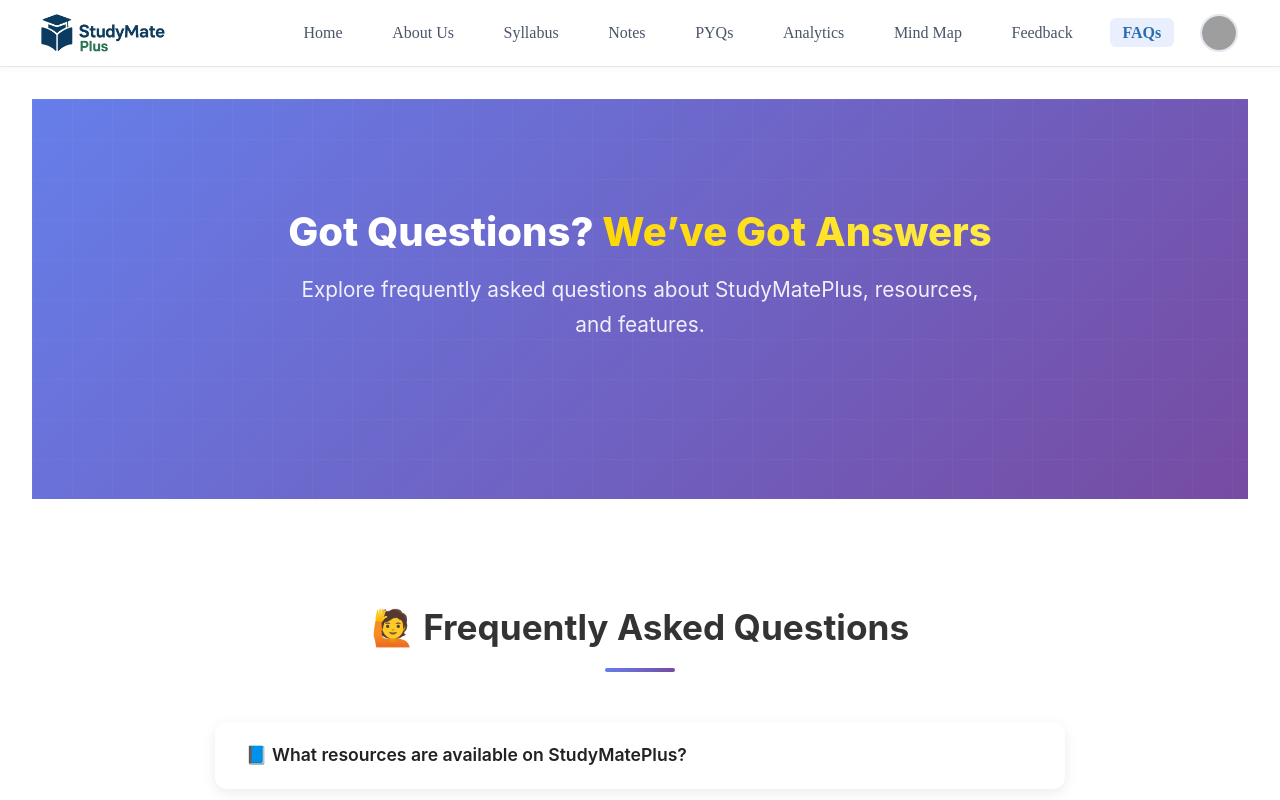
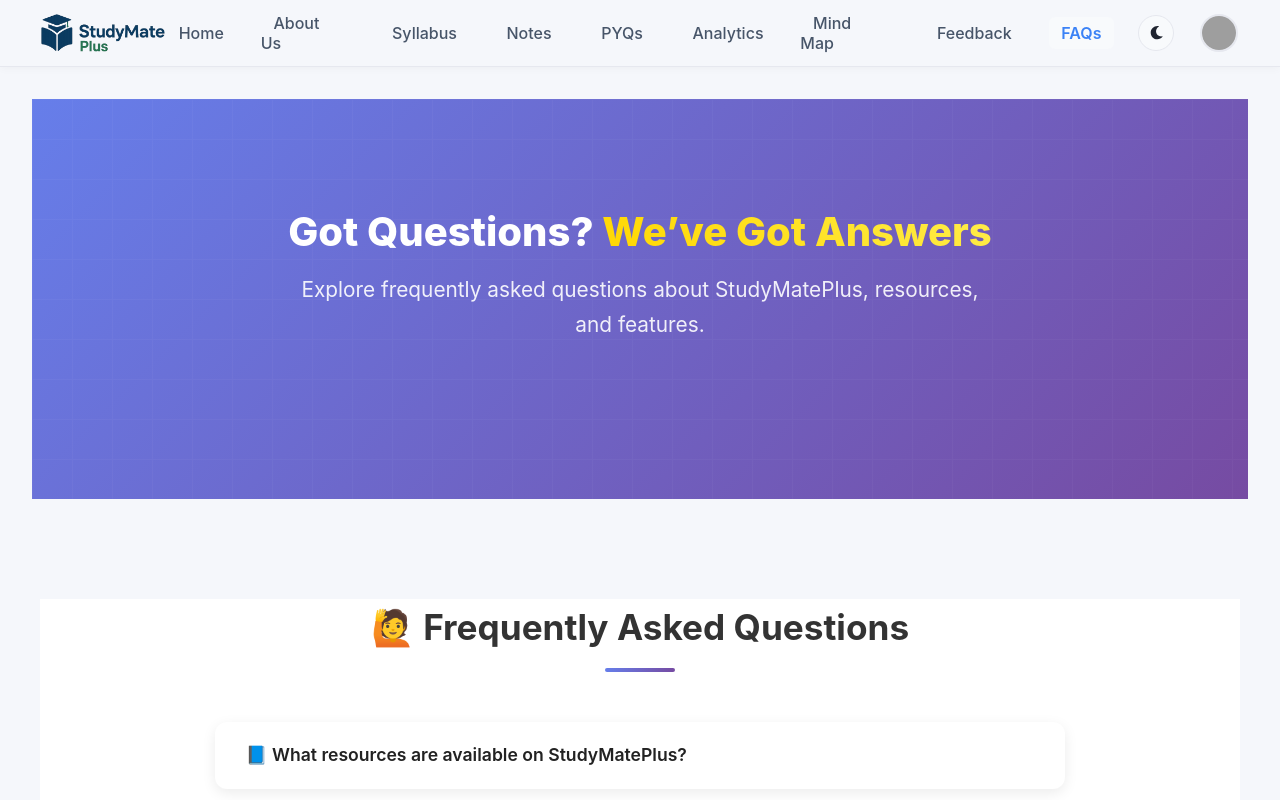
Before and after one commit to lovelymahor/StudyMatePlus, a React (Create React App) app in the folder client/: page /faq in a window 1280 px wide. Shown: the top 800 px of the page. Built offline with nearby package versions, Linux system fonts and the light colour scheme; grey boxes are pictures that could not be loaded.

Commit message:
feat(ui): add global dark mode with ThemeProvider and navbar toggle

```diff
--- a/client/src/App.js
+++ b/client/src/App.js
@@ -1,4 +1,5 @@
 import React from "react";
+import { ThemeProvider } from "./theme/ThemeProvider";
 import { BrowserRouter as Router, Routes, Route } from "react-router-dom";
 import Navbar from "./components/Navbar";
 import Home from "./pages/Home";
@@ -20,6 +21,7 @@
 
 const App = () => {
   return (
+    <ThemeProvider>
       <Router>
         <Navbar />
         <div style={{ padding: "2rem" }}>
@@ -43,6 +45,7 @@
           </Routes>
         </div>
       </Router>
+    </ThemeProvider>
   );
 };
 
--- a/client/src/components/Navbar.css
+++ b/client/src/components/Navbar.css
@@ -1,8 +1,8 @@
 /* Navbar.css - StudyMatePlus (Refined & Responsive Design) */
 
 .navbar {
-  background-color: #ffffff;
-  border-bottom: 1px solid #e2e8f0;
+  background-color: var(--bg);
+  border-bottom: 1px solid var(--border);
   padding: 0.75rem 1.5rem;
   position: sticky;
   top: 0;
@@ -28,7 +28,7 @@
 .navbar-brand {
   font-size: 1.6rem;
   font-weight: bold;
-  color: #2d3748;
+  color: var(--text);
   text-decoration: none;
   display: flex;
   align-items: center;
@@ -37,7 +37,7 @@
 }
 
 .navbar-brand:hover {
-  color: #4c51bf;
+  color: var(--brand);
 }
 
 /* --- NEW --- Wrapper for all right-side elements */
@@ -45,6 +45,24 @@
   display: flex;
   align-items: center;
   gap: 1.5rem; /* This sets the space between nav links and the profile icon */
+}
+
+/* Theme toggle button */
+.navbar-theme-toggle {
+  display: inline-flex;
+  align-items: center;
+  justify-content: center;
+  width: 36px;
+  height: 36px;
+  border-radius: 9999px;
+  background: var(--card);
+  color: var(--text);
+  border: 1px solid var(--border);
+  cursor: pointer;
+}
+
+.navbar-theme-toggle:hover {
+  box-shadow: 0 2px 8px rgba(0, 0, 0, 0.08);
 }
 
 /* Desktop navigation links */
@@ -58,7 +76,7 @@
 }
 
 .navbar-link {
-  color: #4a5568;
+  color: var(--muted);
   text-decoration: none;
   font-weight: 500;
   font-size: 1rem;
@@ -69,8 +87,8 @@
 
 .navbar-link:hover,
 .navbar-link:focus {
-  background-color: #edf2f7;
-  color: #2d3748;
+  background-color: var(--card);
+  color: var(--text);
 }
 
 /* Mobile toggle button (hamburger icon) */
@@ -79,7 +97,7 @@
   background: none;
   border: none;
   font-size: 1.5rem;
-  color: #4a5568;
+  color: var(--muted);
   cursor: pointer;
   padding: 0.5rem;
   border-radius: 4px;
@@ -87,7 +105,7 @@
 }
 
 .navbar-toggle:hover {
-  background-color: #e2e8f0;
+  background-color: var(--card);
 }
 
 /* Mobile menu container */
@@ -97,8 +115,8 @@
   top: 100%;
   left: 0;
   right: 0;
-  background-color: #ffffff;
-  border-top: 1px solid #e2e8f0;
+  background-color: var(--bg);
+  border-top: 1px solid var(--border);
   box-shadow: 0 4px 12px rgba(0, 0, 0, 0.05);
 }
 
@@ -117,9 +135,9 @@
 }
 
 .navbar-links-mobile li {
-  background-color: #f3f4f6;
+  background-color: var(--card);
   padding: 12px 20px;
-  color: #1a202c;
+  color: var(--text);
   border-radius: 10px;
   font-size: 1rem;
   font-weight: 600;
@@ -129,7 +147,7 @@
 }
 
 .navbar-links-mobile li:hover {
-  background-color: #4f46e5;
+  background-color: var(--brand);
   color: #ffffff;
   transform: translateX(6px);
   box-shadow: 0 4px 10px rgba(79, 70, 229, 0.3);
@@ -146,8 +164,8 @@
 .navbar-link.active,
 .navbar-link-mobile.active {
   font-weight: 600;
-  background-color: #e9effc;
-  color: #2b6cb0;
+  background-color: var(--card);
+  color: var(--brand);
 }
 
 /* Profile Image styles */
@@ -166,12 +184,12 @@
   width: 38px;
   border-radius: 50%;
   object-fit: cover;
-  border: 2px solid #e2e8f0;
+  border: 2px solid var(--border);
   transition: border-color 0.3s ease;
 }
 
 .navbar-profile-link:hover .navbar-profile-img {
-  border-color: #667eea;
+  border-color: var(--brand);
 }
 
 /* --- RESPONSIVE STYLES --- */
--- a/client/src/components/Navbar.js
+++ b/client/src/components/Navbar.js
@@ -2,12 +2,15 @@
 import React, { useState, useEffect } from "react";
 import { Link, NavLink } from "react-router-dom"; // CHANGED HERE
 import "./Navbar.css";
+import { useTheme } from "../theme/ThemeProvider";
+import { FaMoon, FaSun } from "react-icons/fa";
 
 const user = {
   avatar: "https://avatar.iran.liara.run/public/boy",
 };
 
 const Navbar = () => {
+  const { theme, toggleTheme } = useTheme();
   const [isMobileMenuOpen, setIsMobileMenuOpen] = useState(false);
 
   const toggleMobileMenu = () => {
@@ -59,6 +62,15 @@
           {/* END OF STEP 2 CHANGE */}
 
 
+          <button
+            aria-label="Toggle theme"
+            className="navbar-theme-toggle"
+            onClick={toggleTheme}
+            title={theme === "dark" ? "Switch to light" : "Switch to dark"}
+          >
+            {theme === "dark" ? <FaSun /> : <FaMoon />}
+          </button>
+
           <Link to="/profile" className="navbar-profile-link">
             <img
               src={user.avatar}
--- a/client/src/index.css
+++ b/client/src/index.css
@@ -5,9 +5,60 @@
     sans-serif;
   -webkit-font-smoothing: antialiased;
   -moz-osx-font-smoothing: grayscale;
+  background: var(--bg);
+  color: var(--text);
 }
 
 code {
   font-family: source-code-pro, Menlo, Monaco, Consolas, 'Courier New',
     monospace;
 }
+
+/* Theme variables */
+:root {
+  --bg: #ffffff;
+  --text: #0f172a;
+  --muted: #475569;
+  --card: #f8fafc;
+  --border: #e2e8f0;
+  --brand: #3b82f6;
+}
+
+html[data-theme="dark"] {
+  --bg: #0b1220;
+  --text: #e6edf7;
+  --muted: #a1a7b3;
+  --card: #0f172a;
+  --border: #1f2937;
+  --brand: #60a5fa;
+}
+
+.container, .home, .faq-page, .features, .stats, .how-it-works, .testimonials, .cta, .contributors, .footer, .navbar {
+  background: var(--bg);
+  color: var(--text);
+}
+
+.feature-card, .stat-item, .floating-card, .cta-content, .contributor-card, .footer-content {
+  background: var(--card);
+  border-color: var(--border);
+}
+
+a { color: var(--brand); }
+
+/* Ensure all cards/sections across pages inherit theme */
+.card, .section, .panel, .list, .grid, .hero, .faq-section, .features-section, .contact-section,
+.contributors, .cta, .stats, .how-it-works, .testimonials {
+  background: var(--bg);
+  color: var(--text);
+}
+
+/* Inputs and buttons generic theming */
+input, textarea, select {
+  background: var(--card);
+  color: var(--text);
+  border: 1px solid var(--border);
+}
+
+button {
+  color: var(--text);
+}
--- a/client/src/index.js
+++ b/client/src/index.js
@@ -1,5 +1,6 @@
 import React from "react";
 import ReactDOM from "react-dom/client";
+import "./index.css";
 import App from "./App";
 
 const root = ReactDOM.createRoot(document.getElementById("root"));
--- /dev/null
+++ b/client/src/theme/ThemeProvider.js
@@ -0,0 +1,46 @@
+import React, { createContext, useContext, useEffect, useMemo, useState } from "react";
+
+const ThemeContext = createContext({ theme: "light", toggleTheme: () => {} });
+
+export const ThemeProvider = ({ children }) => {
+  const getInitialTheme = () => {
+    if (typeof window === "undefined") return "light";
+    const stored = window.localStorage.getItem("smp_theme");
+    if (stored === "light" || stored === "dark") return stored;
+    const prefersDark = window.matchMedia && window.matchMedia("(prefers-color-scheme: dark)").matches;
+    return prefersDark ? "dark" : "light";
+  };
+
+  const [theme, setTheme] = useState(getInitialTheme);
+
+  useEffect(() => {
+    document.documentElement.setAttribute("data-theme", theme);
+    window.localStorage.setItem("smp_theme", theme);
+  }, [theme]);
+
+  useEffect(() => {
+    const media = window.matchMedia("(prefers-color-scheme: dark)");
+    const listener = (e) => {
+      const stored = window.localStorage.getItem("smp_theme");
+      if (!stored) setTheme(e.matches ? "dark" : "light");
+    };
+    if (media.addEventListener) media.addEventListener("change", listener);
+    else media.addListener(listener);
+    return () => {
+      if (media.removeEventListener) media.removeEventListener("change", listener);
+      else media.removeListener(listener);
+    };
+  }, []);
+
+  const value = useMemo(
+    () => ({
+      theme,
+      toggleTheme: () => setTheme((t) => (t === "dark" ? "light" : "dark")),
+    }),
+    [theme]
+  );
+
+  return <ThemeContext.Provider value={value}>{children}</ThemeContext.Provider>;
+};
+
+export const useTheme = () => useContext(ThemeContext);
```
Lines whose indentation alone changed are shown as unchanged.
